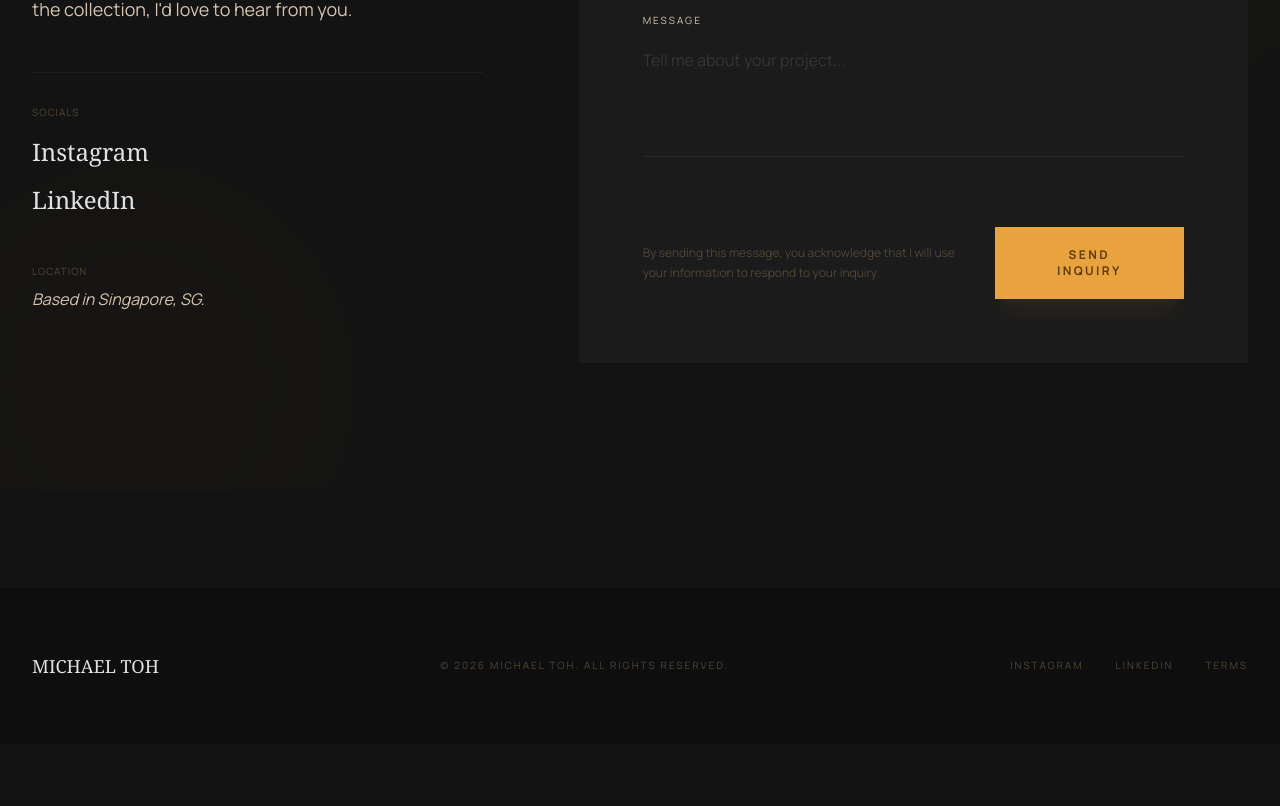
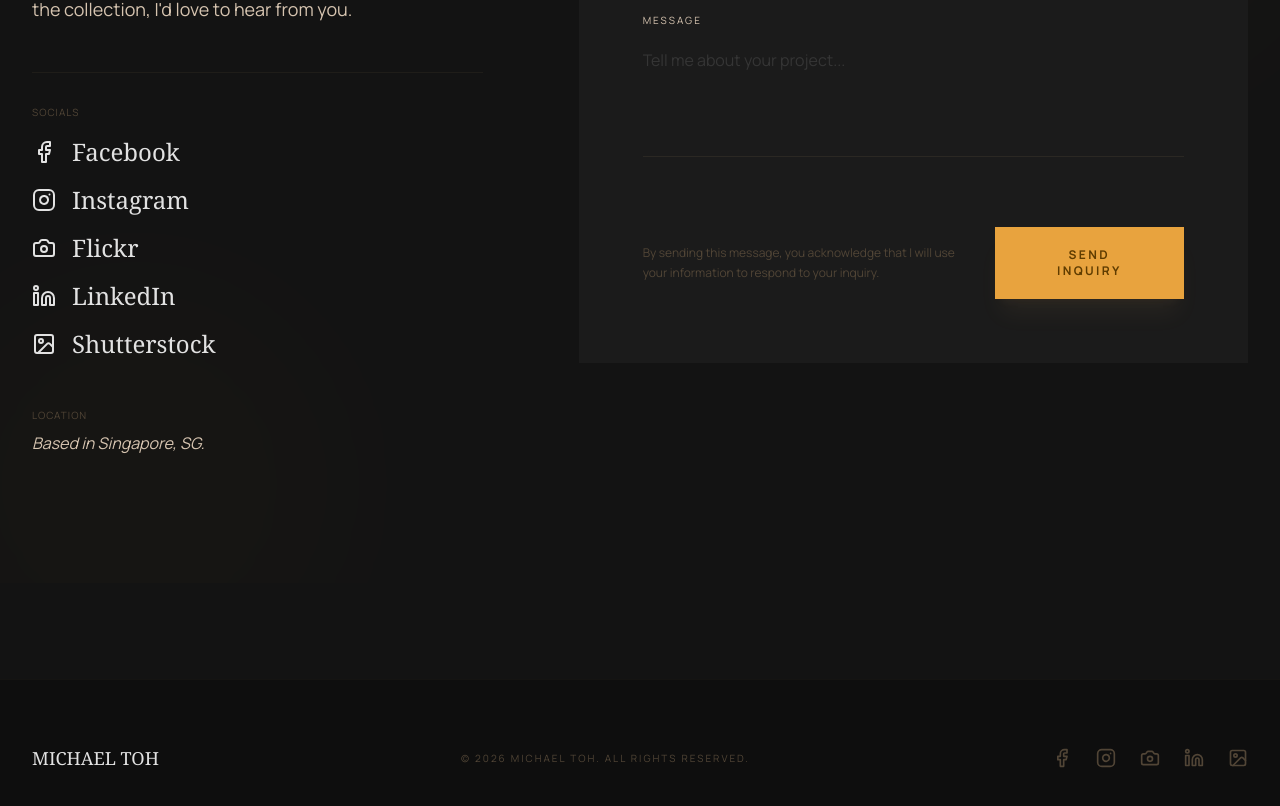
Before and after one commit to andreastoh/michaeltoh, a React (Vite) app: page / in a window 1280 px wide. Shown: the part 7215-8021 px from the top of the page. Before the commit the page ends 7959 px from the top, so only its background shows below. Built offline with nearby package versions, Linux system fonts and the light colour scheme.

Commit message:
update footer

```diff
--- a/src/components/Contact.tsx
+++ b/src/components/Contact.tsx
@@ -1,4 +1,4 @@
-import { ArrowUpRight } from 'lucide-react';
+import { ArrowUpRight, Facebook, Instagram, Linkedin, Camera, Image } from 'lucide-react';
 
 export function Contact() {
   return (
@@ -26,12 +26,24 @@ export function Contact() {
             <div className="group">
               <p className="font-label uppercase tracking-[0.1em] text-[10px] text-outline-variant mb-4">Socials</p>
               <div className="flex flex-col gap-4">
-                <a href="#" className="font-headline text-2xl text-on-surface hover:text-primary transition-all duration-300 flex items-center gap-4 group/link">
-                  Instagram
+                <a href="https://www.facebook.com/MichaelTohPhotography/" target="_blank" rel="noreferrer" className="font-headline text-2xl text-on-surface hover:text-primary transition-all duration-300 flex items-center gap-4 group/link">
+                  <Facebook className="w-6 h-6" /> Facebook
                   <ArrowUpRight className="w-5 h-5 opacity-0 group-hover/link:opacity-100 transition-opacity" />
                 </a>
-                <a href="#" className="font-headline text-2xl text-on-surface hover:text-primary transition-all duration-300 flex items-center gap-4 group/link">
-                  LinkedIn
+                <a href="https://www.instagram.com/michael_jc_toh/" target="_blank" rel="noreferrer" className="font-headline text-2xl text-on-surface hover:text-primary transition-all duration-300 flex items-center gap-4 group/link">
+                  <Instagram className="w-6 h-6" /> Instagram
+                  <ArrowUpRight className="w-5 h-5 opacity-0 group-hover/link:opacity-100 transition-opacity" />
+                </a>
+                <a href="https://www.flickr.com/photos/mikejctoh/" target="_blank" rel="noreferrer" className="font-headline text-2xl text-on-surface hover:text-primary transition-all duration-300 flex items-center gap-4 group/link">
+                  <Camera className="w-6 h-6" /> Flickr
+                  <ArrowUpRight className="w-5 h-5 opacity-0 group-hover/link:opacity-100 transition-opacity" />
+                </a>
+                <a href="https://www.linkedin.com/in/michaeltoh/" target="_blank" rel="noreferrer" className="font-headline text-2xl text-on-surface hover:text-primary transition-all duration-300 flex items-center gap-4 group/link">
+                  <Linkedin className="w-6 h-6" /> LinkedIn
+                  <ArrowUpRight className="w-5 h-5 opacity-0 group-hover/link:opacity-100 transition-opacity" />
+                </a>
+                <a href="https://www.shutterstock.com/g/michaeltohphotography" target="_blank" rel="noreferrer" className="font-headline text-2xl text-on-surface hover:text-primary transition-all duration-300 flex items-center gap-4 group/link">
+                  <Image className="w-6 h-6" /> Shutterstock
                   <ArrowUpRight className="w-5 h-5 opacity-0 group-hover/link:opacity-100 transition-opacity" />
                 </a>
               </div>
--- a/src/components/Footer.tsx
+++ b/src/components/Footer.tsx
@@ -1,3 +1,5 @@
+import { Facebook, Instagram, Linkedin, Camera, Image } from 'lucide-react';
+
 export function Footer() {
   return (
     <footer className="bg-surface-container-lowest w-full py-16 px-8 mt-24 border-t border-outline-variant/10">
@@ -10,10 +12,22 @@ export function Footer() {
           © {new Date().getFullYear()} MICHAEL TOH. ALL RIGHTS RESERVED.
         </div>
 
-        <div className="flex gap-8">
-          <a href="#" className="font-label text-[10px] tracking-[0.2em] uppercase text-outline-variant hover:text-primary transition-colors duration-300">Instagram</a>
-          <a href="#" className="font-label text-[10px] tracking-[0.2em] uppercase text-outline-variant hover:text-primary transition-colors duration-300">LinkedIn</a>
-          <a href="#" className="font-label text-[10px] tracking-[0.2em] uppercase text-outline-variant hover:text-primary transition-colors duration-300">Terms</a>
+        <div className="flex gap-6">
+          <a href="https://www.facebook.com/MichaelTohPhotography/" target="_blank" rel="noreferrer" className="text-outline-variant hover:text-primary transition-colors duration-300" aria-label="Facebook">
+            <Facebook className="w-5 h-5" />
+          </a>
+          <a href="https://www.instagram.com/michael_jc_toh/" target="_blank" rel="noreferrer" className="text-outline-variant hover:text-primary transition-colors duration-300" aria-label="Instagram">
+            <Instagram className="w-5 h-5" />
+          </a>
+          <a href="https://www.flickr.com/photos/mikejctoh/" target="_blank" rel="noreferrer" className="text-outline-variant hover:text-primary transition-colors duration-300" aria-label="Flickr">
+            <Camera className="w-5 h-5" />
+          </a>
+          <a href="https://www.linkedin.com/in/michaeltoh/" target="_blank" rel="noreferrer" className="text-outline-variant hover:text-primary transition-colors duration-300" aria-label="LinkedIn">
+            <Linkedin className="w-5 h-5" />
+          </a>
+          <a href="https://www.shutterstock.com/g/michaeltohphotography" target="_blank" rel="noreferrer" className="text-outline-variant hover:text-primary transition-colors duration-300" aria-label="Shutterstock">
+            <Image className="w-5 h-5" />
+          </a>
         </div>
       </div>
     </footer>
```
Also changed, not shown: 4 other files (tests, documents, lock files or other folders).
